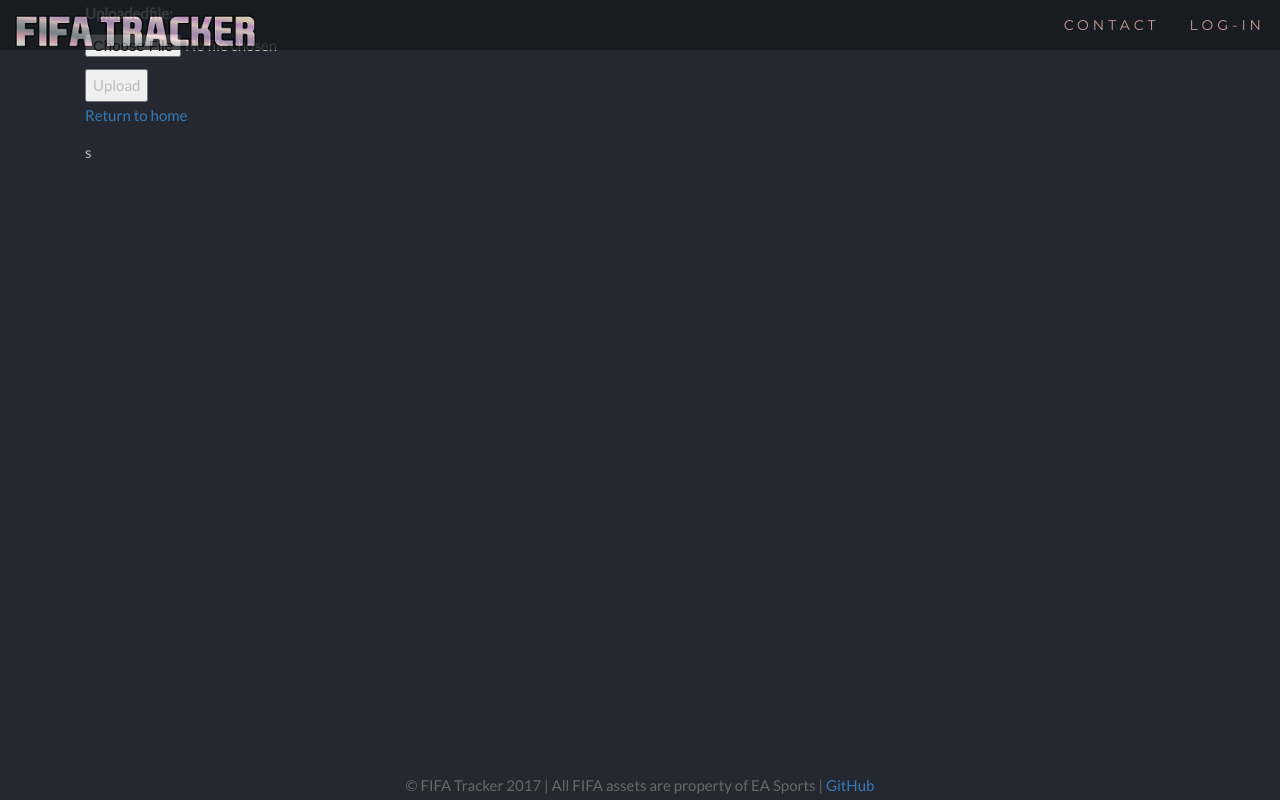
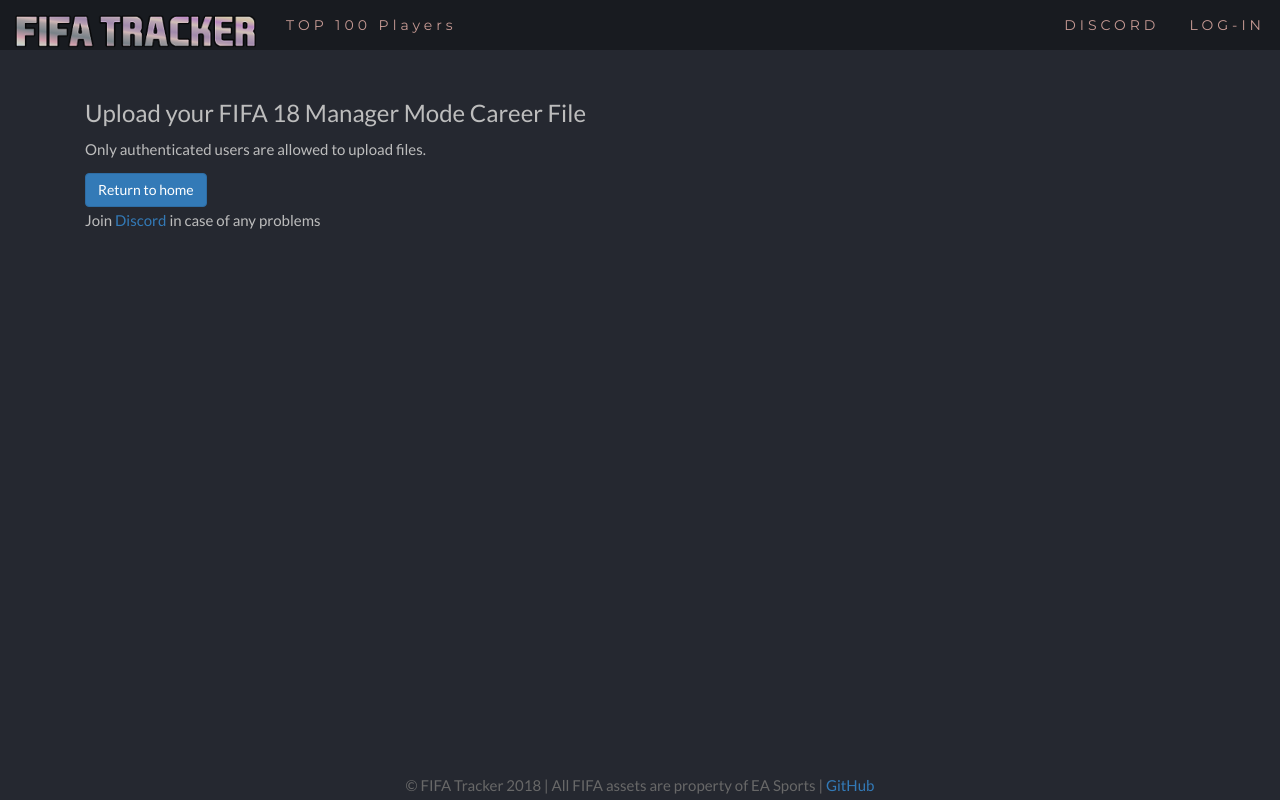
Before and after one commit to mortier80653/FIFA-Tracker, a Django app: page /upload/ in a window 1280 px wide. Run offline with Django 3.2, Linux system fonts and the light colour scheme; some libraries are stand-ins or nearby versions.

Commit message:
File upload size validator Discord widget

```diff
--- a/FIFA Tracker/core/forms.py
+++ b/FIFA Tracker/core/forms.py
@@ -4,5 +4,4 @@
 class CareerSaveFileForm(forms.ModelForm):
     class Meta:
         model = CareerSaveFileModel
-        exclude = ('user',)
         fields = ('uploadedfile',)
--- a/FIFA Tracker/core/models.py
+++ b/FIFA Tracker/core/models.py
@@ -1,3 +1,4 @@
+from django.core.exceptions import ValidationError
 from django.db import models
 from django.contrib.auth.models import User
 
@@ -5,6 +6,12 @@
     return '{0}/{1}'.format(instance.user.username, 'CareerData')
 
 class CareerSaveFileModel(models.Model):
+    def validate_size(filefield_obj):
+        filesize = filefield_obj.file.size
+        max_size = 15000000
+        if filesize > max_size:
+            raise ValidationError("Your file is not a FIFA 18 Career File.")
+
     user = models.ForeignKey(User, on_delete=models.CASCADE)
     uploaded_at = models.DateTimeField(auto_now_add=True)
-    uploadedfile = models.FileField(upload_to=user_dir_path)
+    uploadedfile = models.FileField(verbose_name='FIFA 18 Career File', upload_to=user_dir_path, validators=[validate_size])
--- a/FIFA Tracker/core/views.py
+++ b/FIFA Tracker/core/views.py
@@ -11,7 +11,7 @@
             form = form.save(commit=False)
             form.user = request.user
             form.save()
-            return redirect('home')
+            return render(request, 'upload.html', {'upload_completed': True} )
     else:
         form = CareerSaveFileForm()
 
--- a/FIFA Tracker/static/css/players.css
+++ b/FIFA Tracker/static/css/players.css
@@ -1,3 +1,7 @@
+.current_user, .current_date{
+	border-bottom: 3px solid rgb(0, 0, 0);
+}
+
 #table-container {
     padding-top: 20px;
 }
@@ -11,7 +15,7 @@
 
 thead {
 	text-align: center;
-	background: #fff;
+	background: #595a5a;
 	padding: 5px;
 	border: 1px solid black;
 }
--- a/FIFA Tracker/templates/base.html
+++ b/FIFA Tracker/templates/base.html
@@ -30,25 +30,27 @@
 			</button>
 		</div>
 		<div class="collapse navbar-collapse" id="siteNavbar">
+			<ul class="nav navbar-nav navbar-left">
+				<li><a href="{% url 'players' %}">TOP 100 Players</a></li>
+			</ul>
+
+			<ul class="nav navbar-nav navbar-right">
+				<li><a href="https://discord.gg/X49vaQ">DISCORD</a></li>
 			{% if user.is_authenticated %}
-				<ul class="nav navbar-nav navbar-right">
 				  <li class="nav-item dropdown">
 					<a class="nav-link dropdown-toggle" href="#" id="userMenu" data-toggle="dropdown" aria-haspopup="true" aria-expanded="false">{{ user.username }}</a>
 					<div class="dropdown-menu dropdown-menu-right" aria-labelledby="userMenu">
-					  <a class="dropdown-item" href="#">My account</a>
+					  <a class="dropdown-item" href="{% url 'players' %}">Players</a>
 					  <div class="dropdown-divider"></div>
-					  <a class="dropdown-item" href="#">Change password</a>
+					  <a class="dropdown-item" href="{% url 'upload_career_save_file' %}">Upload</a>
 					  <div class="dropdown-divider"></div>
 					  <a class="dropdown-item" href="{% url 'logout' %}">Log out</a>
 					</div>
 				  </li>
-				</ul>
 			{% else %}
-			  <ul class="nav navbar-nav navbar-right">
-				<li><a href="#contact">CONTACT</a></li>
 				<li><a href="{% url 'login_view' %}">LOG-IN</a></li>
-			  </ul>
 			{% endif %}
+			</ul>
 		</div>
 	  </div>
 	</nav>
@@ -57,7 +59,7 @@
 		{% endblock %}
 	</div>
 	<footer class="footer text-center">
-		<p>&copy; FIFA Tracker 2017 | All FIFA assets are property of EA Sports | <a href="https://github.com/xAranaktu/FIFA-Tracker">GitHub</a> </p>
+		<p>&copy; FIFA Tracker 2018 | All FIFA assets are property of EA Sports | <a href="https://github.com/xAranaktu/FIFA-Tracker">GitHub</a> </p>
 	</footer>
 <script src="{% static 'js\FIFA_TRACKER.js' %}"></script>
 </body>
--- a/FIFA Tracker/templates/upload.html
+++ b/FIFA Tracker/templates/upload.html
@@ -2,13 +2,23 @@
 {% load static %}
 
 {% block content %}
-<div id="upload-container" class="container">
-    <form method="post" enctype="multipart/form-data">
-      {% csrf_token %}
-      {{ form.as_p}}
-      <button type="submit">Upload</button>
-    </form>
-
-  <p><a href="{% url 'home' %}">Return to home</a></p>s
+<div id="upload-container" class="container top-container">
+    <h3>Upload your FIFA 18 Manager Mode Career File</h3>
+    {% if upload_completed %}
+      <p>Your file is being processed, when everything will be ready you will be able to see your players <a href="{% url 'players' %}">here</a>.</p>
+    {% else %}
+      {% if request.user.is_authenticated %}
+        <p>Currently supporting only PC, sorry. </p>
+        <form method="post" enctype="multipart/form-data">
+          {% csrf_token %}
+          {{ form.as_p}}
+          <button type="submit" class="btn btn-primary">Upload</button>
+        </form>
+      {% else %}
+        <p>Only authenticated users are allowed to upload files.</p>
+      {% endif %}
+      <a href="{% url 'home' %}" class="btn btn-primary">Return to home</a>
+      <p>Join <a href="https://discord.gg/X49vaQ">Discord</a> in case of any problems</p>
+    {% endif %}
   </div>
 {% endblock %}
```
Also changed, not shown: FIFA Tracker/players/views.py (+10 -5 lines), FIFA Tracker/templates/home.html (+3 -23 lines), FIFA Tracker/templates/players/players.html (+25 -1 lines).
